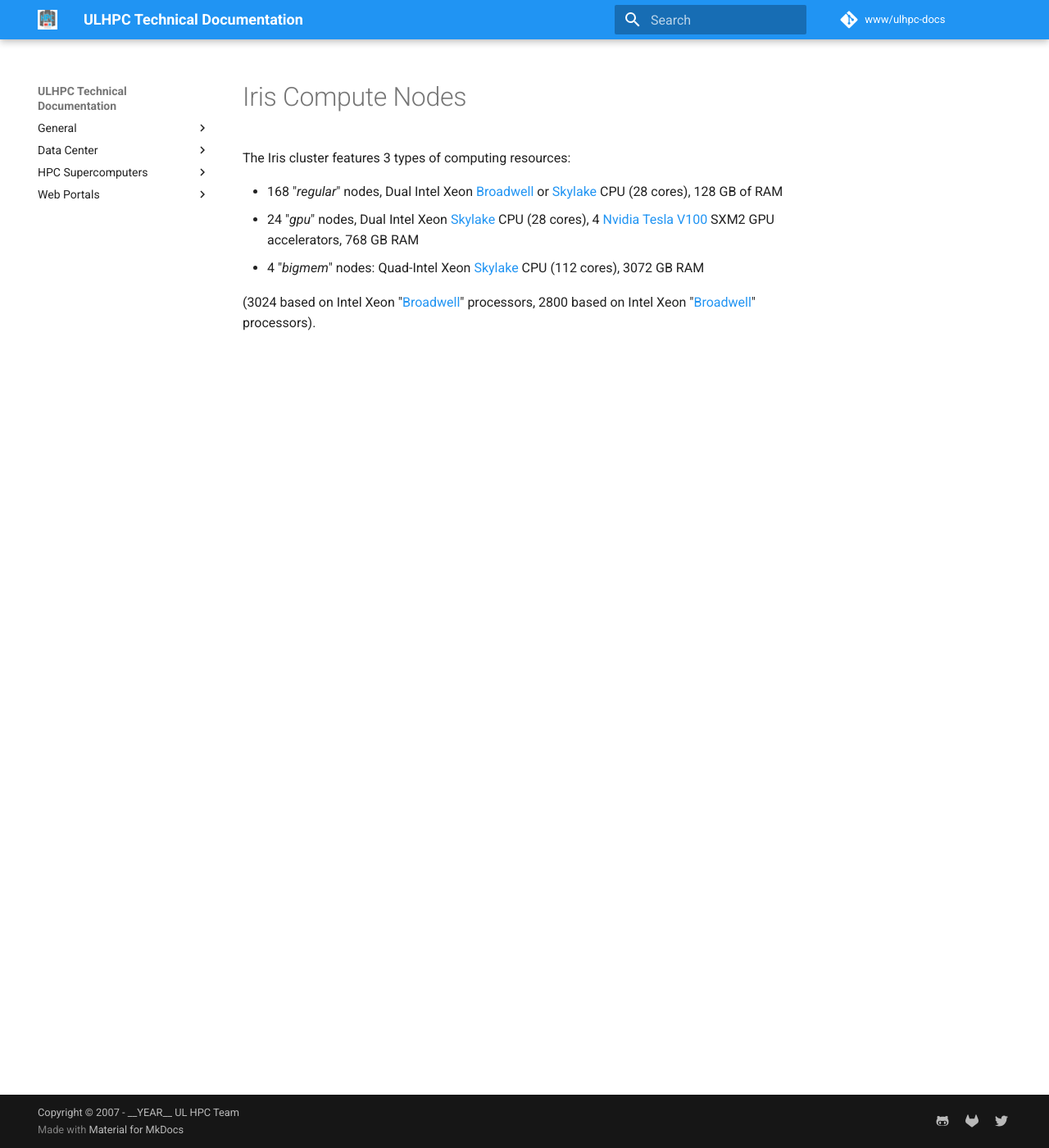
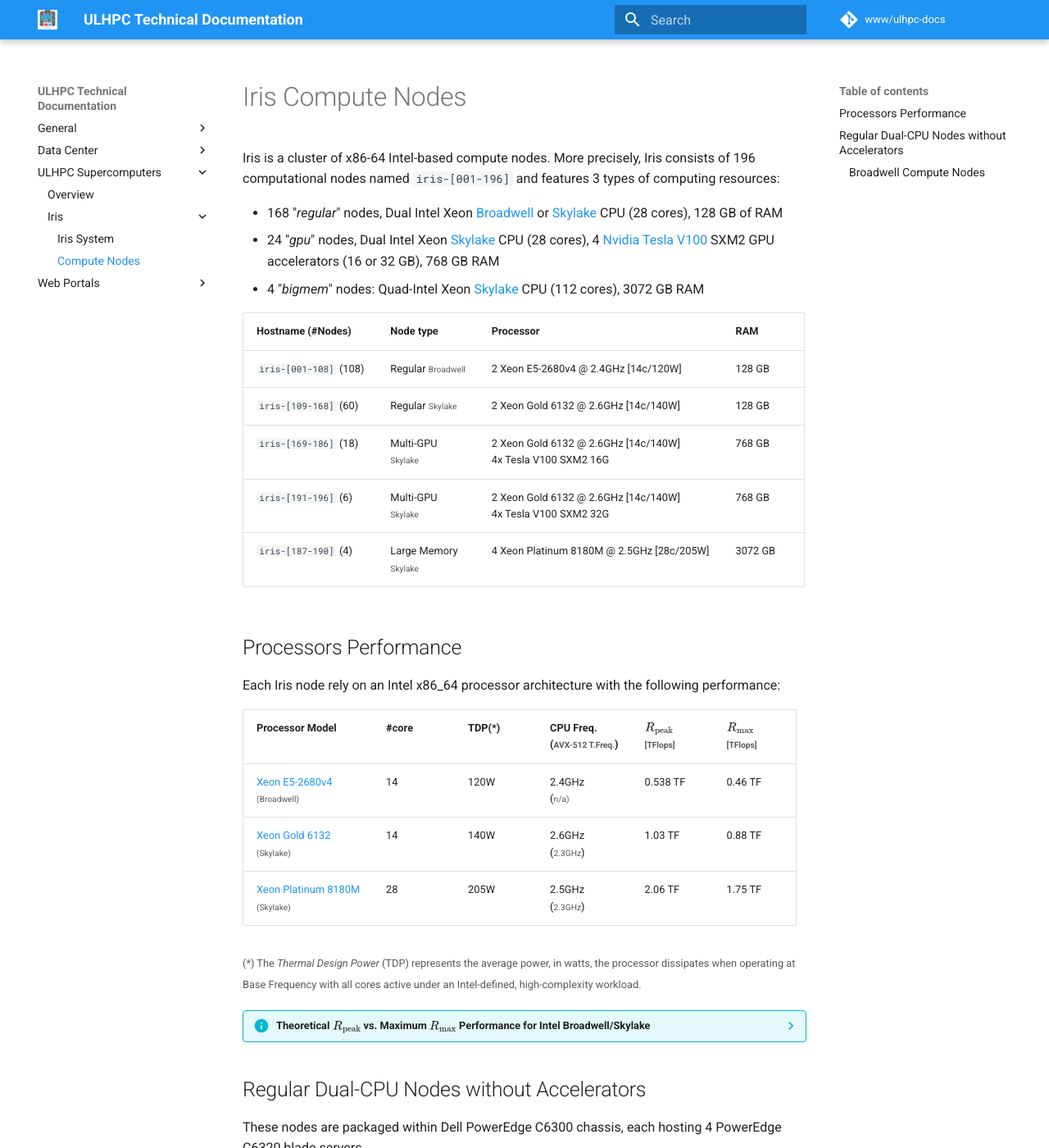
Before and after one commit to ULHPC/ulhpc-docs, an MkDocs documentation site: the page built from docs/systems/iris/compute.md, in a window 1280 px wide and 1400 px high. Shown: the whole window at 82% size. Built offline with MkDocs 1.6.1 and Material for MkDocs 9.7.7, drawn with Linux system fonts in a browser that asks for light colours; some of the changed text lies outside the part shown.

Commit message:
[system] iris proc. perf
Signed-off-by: Sebastien Varrette <Sebastien.Varrette@uni.lu>

```diff
--- a/docs/systems/iris/compute.md
+++ b/docs/systems/iris/compute.md
@@ -1,10 +1,75 @@
 # Iris Compute Nodes
 
-The Iris cluster features 3 types of computing resources:
+Iris is a cluster of x86-64 Intel-based compute nodes.
+More precisely, Iris consists of 196 computational nodes named `iris-[001-196]` and features 3 types of computing resources:
 
 * 168 "_regular_" nodes, Dual Intel Xeon [Broadwell](https://en.wikipedia.org/wiki/Broadwell_(microarchitecture)) or [Skylake](https://en.wikipedia.org/wiki/Skylake_(microarchitecture)) CPU (28 cores), 128 GB of RAM
-* 24 "_gpu_" nodes, Dual Intel Xeon [Skylake](https://en.wikipedia.org/wiki/Skylake_(microarchitecture)) CPU (28 cores), 4 [Nvidia Tesla V100](https://www.nvidia.com/en-us/data-center/v100/) SXM2 GPU accelerators, 768 GB RAM
+* 24 "_gpu_" nodes, Dual Intel Xeon [Skylake](https://en.wikipedia.org/wiki/Skylake_(microarchitecture)) CPU (28 cores), 4 [Nvidia Tesla V100](https://www.nvidia.com/en-us/data-center/v100/) SXM2 GPU accelerators (16 or 32 GB), 768 GB RAM
 * 4 "_bigmem_" nodes:  Quad-Intel Xeon [Skylake](https://en.wikipedia.org/wiki/Skylake_(microarchitecture)) CPU (112 cores), 3072 GB RAM
+
+| Hostname        (#Nodes) | Node type                           | Processor                                                         | RAM     |
+|--------------------------|-------------------------------------|-------------------------------------------------------------------|---------|
+| `iris-[001-108]` (108)   | Regular <small>Broadwell</small>    | 2 Xeon E5-2680v4 @ 2.4GHz [14c/120W]                              | 128 GB  |
+| `iris-[109-168]` (60)    | Regular <small>Skylake</small>      | 2 Xeon Gold 6132 @ 2.6GHz [14c/140W]                              | 128 GB  |
+| `iris-[169-186]` (18)    | Multi-GPU<br/><small>Skylake</small> | 2 Xeon Gold 6132 @ 2.6GHz [14c/140W] <br/> 4x Tesla V100 SXM2 16G | 768 GB  |
+| `iris-[191-196]` (6)     | Multi-GPU<br/><small>Skylake</small> | 2 Xeon Gold 6132 @ 2.6GHz [14c/140W] <br/> 4x Tesla V100 SXM2 32G | 768 GB  |
+| `iris-[187-190]` (4)     | Large Memory<br/><small>Skylake</small> | 4 Xeon Platinum 8180M @ 2.5GHz [28c/205W]                         | 3072 GB |
+
+
+## Processors Performance
+
+Each Iris node rely on an Intel x86_64 processor architecture with the following performance:
+
+| Processor Model                                                                                                                                                                                        | #core | TDP(*) | CPU Freq.<br/>(<small>AVX-512 T.Freq.</small>) | $R_\text{peak}$<br/><small>[TFlops]</small> | $R_\text{max}$<br/><small>[TFlops]</small> |
+|--------------------------------------------------------------------------------------------------------------------------------------------------------------------------------------------------------|-------|--------|------------------------------------------------|---------------------------------------------|--------------------------------------------|
+| [Xeon E5-2680v4](https://ark.intel.com/content/www/us/en/ark/products/92986/intel-xeon-processor-e5-2620-v4-20m-cache-2-10-ghz.html?wapkw=intel%20xeon%20e5-2620%20v4) <br/><small>(Broadwell)</small> |    14 | 120W   | 2.4GHz <br/>(<small>n/a)                       | 0.538 TF                                    | 0.46 TF                                    |
+| [Xeon Gold 6132](https://ark.intel.com/content/www/us/en/ark/products/123541/intel-xeon-gold-6132-processor-19-25m-cache-2-60-ghz.html?wapkw=Xeon%20Gold%206132)       <br/><small>(Skylake)</small>   |    14 | 140W   | 2.6GHz <br/>(<small>2.3GHz</small>)            | 1.03 TF                                     | 0.88 TF                                    |
+| [Xeon Platinum 8180M](https://ark.intel.com/content/www/us/en/ark/products/120498/intel-xeon-platinum-8180m-processor-38-5m-cache-2-50-ghz.html)                       <br/><small>(Skylake)</small>   |    28 | 205W   | 2.5GHz <br/>(<small>2.3GHz</small>)            | 2.06 TF                                     | 1.75 TF                                    |
+
+<small>(*) The _Thermal Design Power_ (TDP) represents the average power, in watts, the processor dissipates when operating at Base Frequency with all cores active under an Intel-defined, high-complexity workload.</small>
+
+??? info "Theoretical $R_\text{peak}$ vs. Maximum $R_\text{max}$ Performance for Intel Broadwell/Skylake"
+    The reported $R_\text{peak}$ performance is computed as follows for the above processors:
+
+    - The **Broadwell** processors carry on **16 Double Precision (DP) ops/cycle** and support AVX2/FMA3.
+    - The selected **Skylake _Gold_** processors have two AVX512 units, thus they are capable of performing 32 DP ops/cycle YET only upon AVX-512 Turbo Frequency (_i.e._, the maximum all-core frequency in turbo mode) in place of the base non-AVX core frequency. The reported values are extracted from the [Reference Intel Specification documentation](https://www.intel.com/content/dam/www/public/us/en/documents/specification-updates/xeon-scalable-spec-update.pdf).
+
+    Then $R_\text{peak} = ops/cycle \times Freq. \times \#Cores$ with the appropriate frequency (2.3 GHz instead of 2.6 for our Skylake processors).
+
+    With regards the _estimation_ of the Maximum Performance $R_\text{max}$, an efficiency factor of 85% is applied.
+    It is computed from the expected performance runs during the [HPL](http://www.netlib.org/benchmark/hpl/index.html) benchmark workload as follows:
+
+
+## Regular Dual-CPU Nodes without Accelerators
+
+These nodes are packaged within Dell PowerEdge C6300 chassis, each hosting 4 PowerEdge C6320 blade servers.
+
+![](images/iris-compute_front.jpg)
+
+### Broadwell Compute Nodes
+
+Iris comprises 108 Dell C6320 "regular" compute nodes `iris-001-108` relying on [Broadwell](https://en.wikipedia.org/wiki/Broadwell_(microarchitecture)) Xeon processor generation, totalling 3024 computing cores.
+
+
+
+
+nodes `iris-001-108`
+
+* Each node are configured as follows:
+    - 2 Intel Xeon E5-2680v4 @ 2.4GHz [14c/120W]
+
+(2 Xeon E5-2680v4 @ 2.4GHz, [14c/120W]) and featuring 128GB RAM per node
+
+
+    or AMD high-core density CPUs, for example (see Table 2): ◦ Intel Xeon Gold Cascade Lake 6248 processors (20c@2.5GHz) ◦ AMD EPYC Rome Processor (64c@2.2GHz)
+• RAM: 384GB or 512GB DDR4 with ECC (Error Correcting Codes), i.e., using the best configuration enabling all DRAM channels available on the selected processor family (6 on the targeted Intel processor, 8 on the targeted AMD processors) with 32 GB DDR4 RAM DIMMs.
+• IB HDR Connect-X6 Dual Port mezzanine card (or equivalent Intel Omni-Path mezzanine card) depending on selected interconnect technology.
+• 1 NVMe drive at 1.6 TB.
+
+
+
+- Theoretical Peak Performance $$
+
 
 
 (3024 based on Intel Xeon "[Broadwell](https://en.wikipedia.org/wiki/Broadwell_(microarchitecture))" processors, 2800 based on Intel Xeon "[Broadwell](https://en.wikipedia.org/wiki/Skylake_(microarchitecture))" processors).
--- a/mkdocs.yml
+++ b/mkdocs.yml
@@ -11,10 +11,11 @@ nav:
         - Slurm Account Hierarchy: 'accounts/hierarchy.md'
   - Data Center:
     - Centre de Calcul (CDC): 'data-center/index.md'
-  - HPC Supercomputers:
+  - ULHPC Supercomputers:
     - Overview: 'systems/index.md'
     - Iris:
         - Iris System: 'systems/iris/index.md'
+        - Compute Nodes: 'systems/iris/compute.md'
     # - Aion:
     #     - Aion Supercomputer Overview: 'systems/aion/index.md'
   - Web Portals:
```
Also changed, not shown: docs/systems/iris/images/iris-compute_front.jpg (added).
